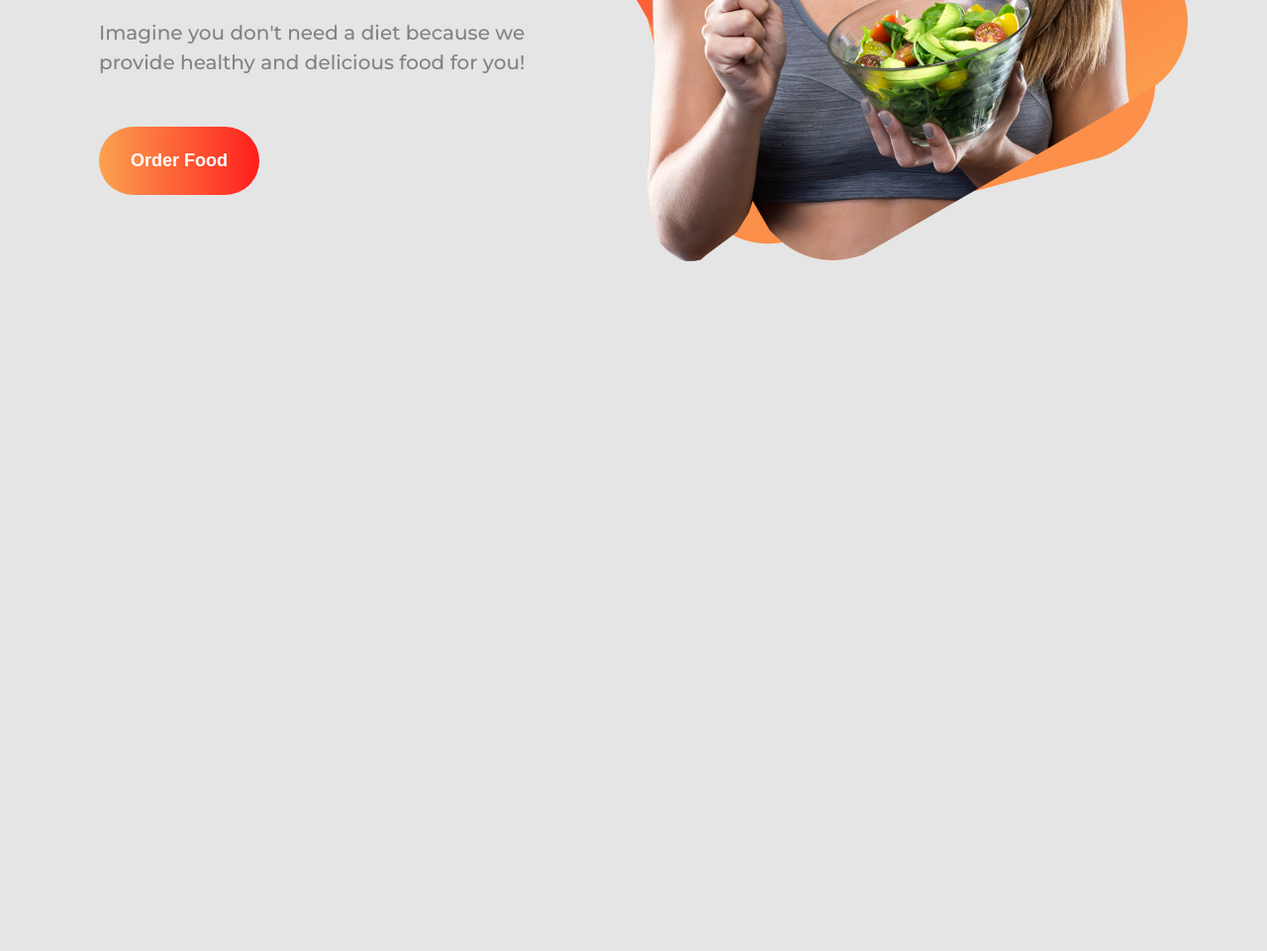
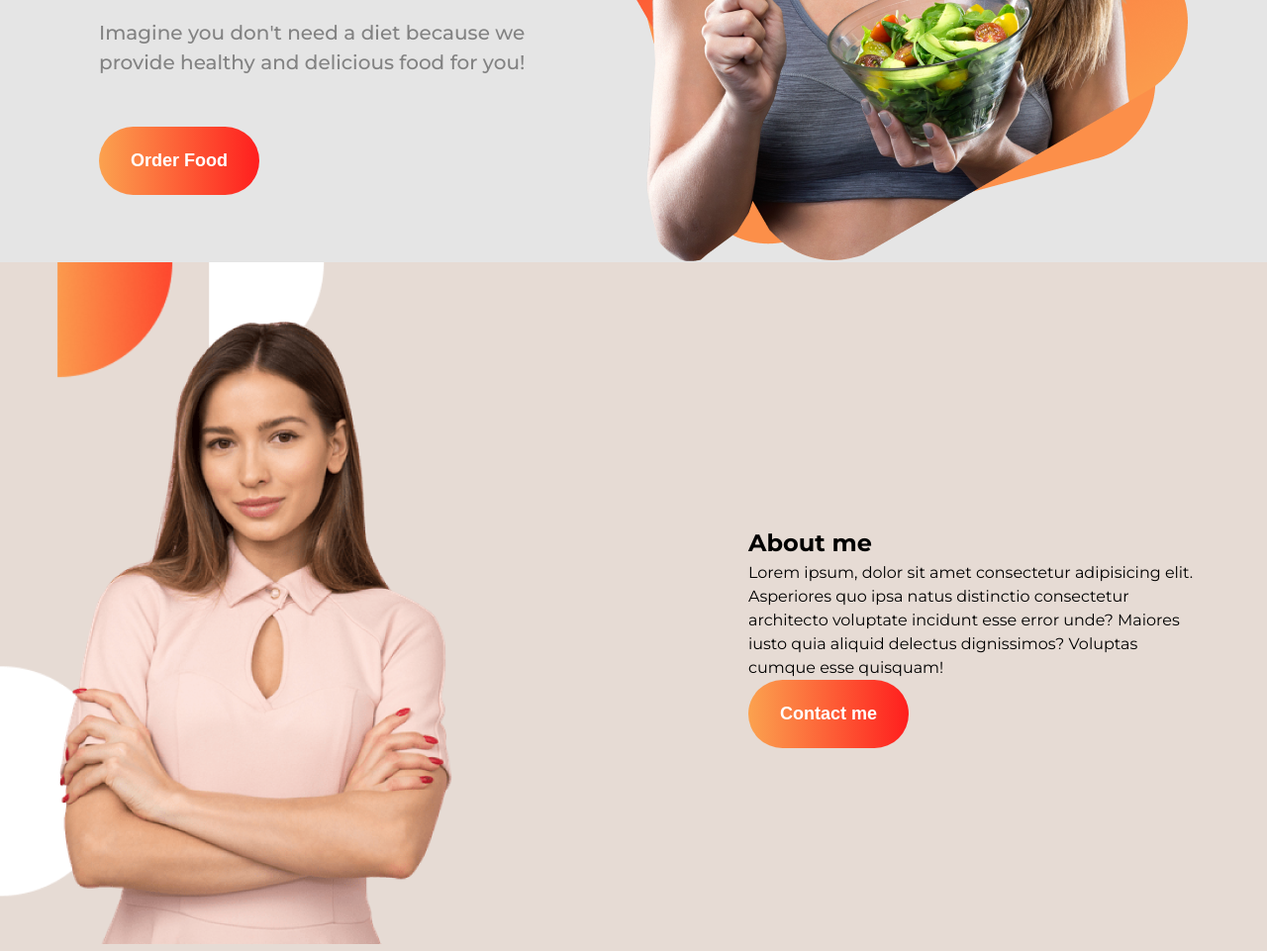
Before and after one commit to muntashir-wahid/food-network, a plain HTML site: page index.html in a window 1280 px wide. Shown: the part 555-1516 px from the top of the page at 99% size. Before the commit the page ends 855 px from the top, so only its background shows below. Drawn offline with Linux system fonts and the light colour scheme.

Commit message:
working on about section

```diff
--- a/css/style.css
+++ b/css/style.css
@@ -40,6 +40,7 @@ a {
   width: 100%;
   height: 100vh;
   padding: 100px 50px 50px 100px;
+  margin-bottom: 20px;
 }
 
 .flex-2-col-container {
@@ -70,3 +71,20 @@ a {
   font-weight: 500;
   margin-bottom: 50px;
 }
+
+.about-sec {
+  width: 100%;
+  height: auto;
+  background-image: url(../img/bg-1.png);
+  background-repeat: no-repeat;
+  background-size: cover;
+  padding: 60px 60px 0;
+}
+
+.about-sec-figure {
+  width: 40%;
+}
+
+.about-sec-text {
+  width: 40%;
+}
--- a/index.html
+++ b/index.html
@@ -36,6 +36,19 @@
           </div>
         </section>
       </header>
+      <section class="about-sec flex-2-col-container">
+        <div class="about-sec-figure"><img src="./img/img-1.png" alt="" /></div>
+        <div class="about-sec-text">
+          <h2 class="about-sec-heading">About me</h2>
+          <p>
+            Lorem ipsum, dolor sit amet consectetur adipisicing elit. Asperiores
+            quo ipsa natus distinctio consectetur architecto voluptate incidunt
+            esse error unde? Maiores iusto quia aliquid delectus dignissimos?
+            Voluptas cumque esse quisquam!
+          </p>
+          <button class="btn" type="button"><a href="#">Contact me</a></button>
+        </div>
+      </section>
     </div>
   </body>
 </html>
```
Also changed, not shown: img/bg-1.png (added), img/img-1.png (added).
